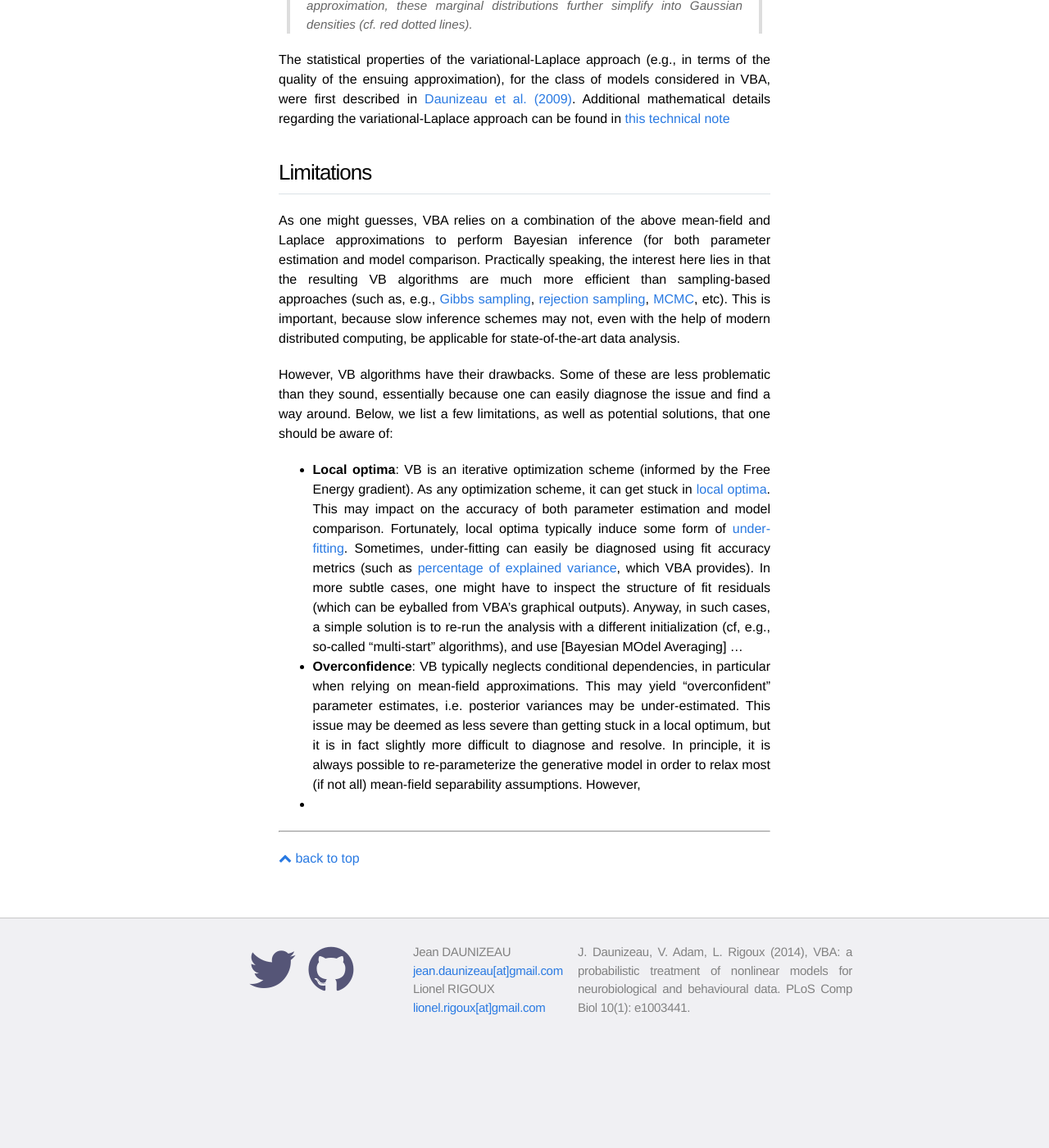
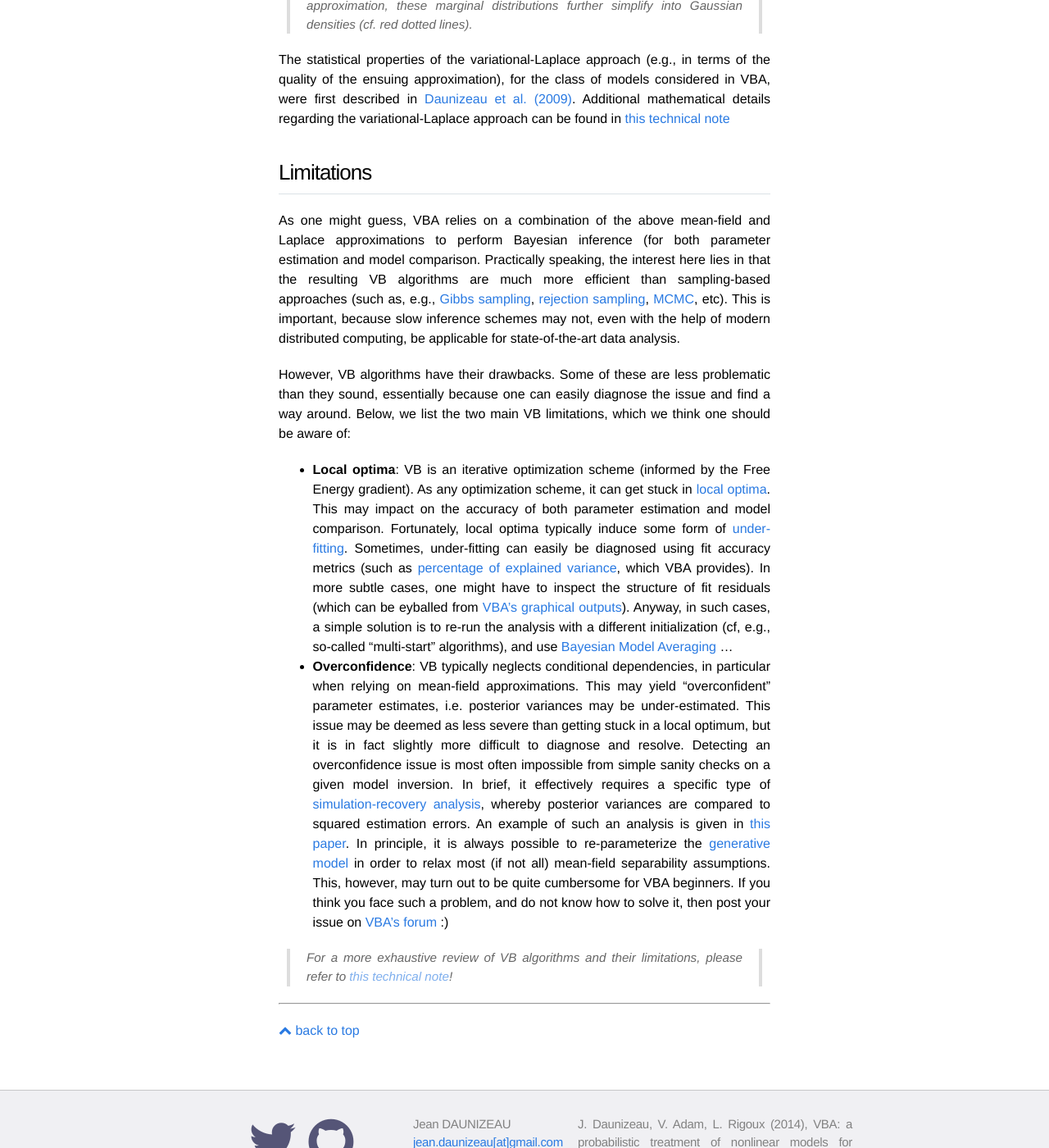
Before and after one commit to MBB-team/VBA-toolbox, a Jekyll site: the page built from _wiki/The-variational-Bayesian-approach.md, in a window 1280 px wide and 1400 px high, scrolled down 2691 px. Shown: the whole window at 82% size. Built offline with Jekyll 4.4.1, drawn with Linux system fonts in a browser that asks for light colours; nearby versions of some CDN libraries; formulas are drawn with MathJax 3; before the commit the page ends 3976 px from its top, so only the background shows below that.

Commit message:
Update The-variational-Bayesian-approach.md

```diff
--- a/_wiki/The-variational-Bayesian-approach.md
+++ b/_wiki/The-variational-Bayesian-approach.md
@@ -59,13 +59,12 @@ The statistical properties of the variational-Laplace approach (e.g., in terms o
 
 ## Limitations
 
-As one might guesses, VBA relies on a combination of the above mean-field and Laplace approximations to perform Bayesian inference (for both parameter estimation and model comparison. Practically speaking, the interest here lies in that the resulting VB algorithms are much more efficient than sampling-based approaches (such as, e.g., [Gibbs sampling](https://en.wikipedia.org/wiki/Gibbs_sampling), [rejection sampling](https://en.wikipedia.org/wiki/Rejection_sampling), [MCMC](https://en.wikipedia.org/wiki/Markov_chain_Monte_Carlo), etc). This is important, because slow inference schemes may not, even with the help of modern distributed computing, be applicable for state-of-the-art data analysis.
+As one might guess, VBA relies on a combination of the above mean-field and Laplace approximations to perform Bayesian inference (for both parameter estimation and model comparison. Practically speaking, the interest here lies in that the resulting VB algorithms are much more efficient than sampling-based approaches (such as, e.g., [Gibbs sampling](https://en.wikipedia.org/wiki/Gibbs_sampling), [rejection sampling](https://en.wikipedia.org/wiki/Rejection_sampling), [MCMC](https://en.wikipedia.org/wiki/Markov_chain_Monte_Carlo), etc). This is important, because slow inference schemes may not, even with the help of modern distributed computing, be applicable for state-of-the-art data analysis.
 
-However, VB algorithms have their drawbacks. Some of these are less problematic than they sound, essentially because one can easily diagnose the issue and find a way around. Below, we list a few limitations, as well as potential solutions, that one should be aware of:
+However, VB algorithms have their drawbacks. Some of these are less problematic than they sound, essentially because one can easily diagnose the issue and find a way around. Below, we list the two main VB limitations, which we think one should be aware of:
 
-* **Local optima**: VB is an iterative optimization scheme (informed by the Free Energy gradient). As any optimization scheme, it can get stuck in [local optima](https://en.wikipedia.org/wiki/Local_optimum). This may impact on the accuracy of both parameter estimation and model comparison. Fortunately, local optima typically induce some form of [under-fitting](https://en.wikipedia.org/wiki/Overfitting#Underfitting). Sometimes, under-fitting can easily be diagnosed using fit accuracy metrics (such as [percentage of explained variance](https://en.wikipedia.org/wiki/Explained_variation), which VBA provides). In more subtle cases, one might have to inspect the structure of fit residuals (which can be eyballed from VBA's graphical outputs). Anyway, in such cases, a simple solution is to re-run the analysis with a different initialization (cf, e.g., so-called "multi-start" algorithms), and use [Bayesian MOdel Averaging] ...
+* **Local optima**: VB is an iterative optimization scheme (informed by the Free Energy gradient). As any optimization scheme, it can get stuck in [local optima](https://en.wikipedia.org/wiki/Local_optimum). This may impact on the accuracy of both parameter estimation and model comparison. Fortunately, local optima typically induce some form of [under-fitting](https://en.wikipedia.org/wiki/Overfitting#Underfitting). Sometimes, under-fitting can easily be diagnosed using fit accuracy metrics (such as [percentage of explained variance](https://en.wikipedia.org/wiki/Explained_variation), which VBA provides). In more subtle cases, one might have to inspect the structure of fit residuals (which can be eyballed from [VBA's graphical outputs]({{ site.baseurl }}/wiki/VBA-graphical-output)). Anyway, in such cases, a simple solution is to re-run the analysis with a different initialization (cf, e.g., so-called "multi-start" algorithms), and use [Bayesian Model Averaging]({{ site.baseurl }}/wiki/VBA-BMA) ...
 * **Overconfidence**: VB typically neglects conditional dependencies, in particular when relying on mean-field approximations. This may yield "overconfident" parameter estimates, i.e. posterior variances may be under-estimated. This issue may be deemed as less severe than
-getting stuck in a local optimum, but it is in fact slightly more difficult to diagnose and resolve. In principle, it is always possible to re-parameterize the generative model in order to relax most (if not all) mean-field separability assumptions. However,
+getting stuck in a local optimum, but it is in fact slightly more difficult to diagnose and resolve. Detecting an overconfidence issue is most often impossible from simple sanity checks on a given model inversion. In brief, it effectively requires a specific type of [simulation-recovery analysis]({{ site.baseurl }}/wiki/identifiability), whereby posterior variances are compared to squared estimation errors. An example of such an analysis is given in [this paper](https://www.ncbi.nlm.nih.gov/pmc/articles/PMC3778887/). In principle, it is always possible to re-parameterize the [generative model]({{ site.baseurl }}/wiki/Structure-of-VBA's-generative-model) in order to relax most (if not all) mean-field separability assumptions. This, however, may turn out to be quite cumbersome for VBA beginners. If you think you face such a problem, and do not know how to solve it, then post your issue on [VBA's forum](https://mbb-team.github.io/VBA-toolbox/forum/) :)
 
-
-*
+> For a more exhaustive review of VB algorithms and their limitations, please refer to [this technical note](https://arxiv.org/abs/1601.00670)!
```
